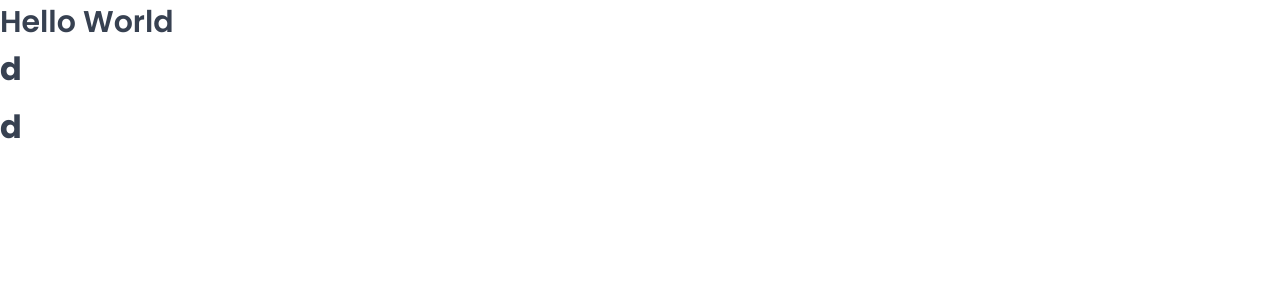
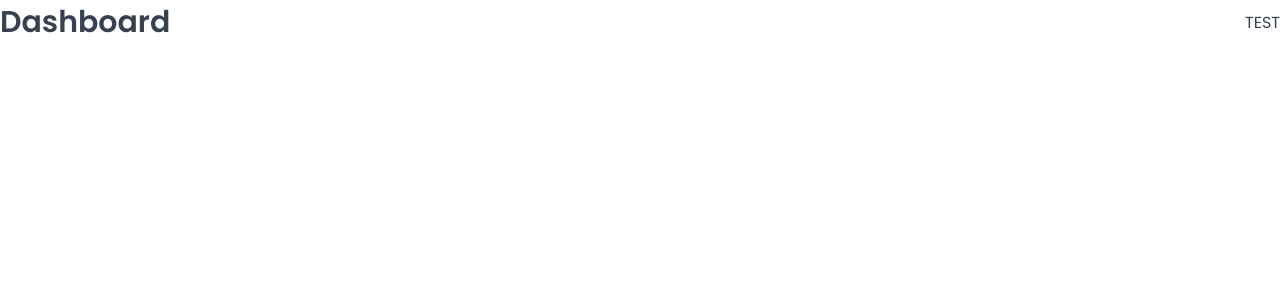
Before and after one commit to Abdel-Fadeel/Wild-Oasis-Dashboard, a React (Vite) app: page /dashboard in a window 1280 px wide. Shown: the top 300 px of the page. Built offline with nearby package versions, Linux system fonts and the light colour scheme; a web font is replaced by a local one.

Commit message:
Setup pages and routes

```diff
--- a/package.json
+++ b/package.json
@@ -12,6 +12,7 @@
   "dependencies": {
     "react": "^18.2.0",
     "react-dom": "^18.2.0",
+    "react-router-dom": "^6.21.1",
     "styled-components": "^6.1.6"
   },
   "devDependencies": {
--- a/src/App.tsx
+++ b/src/App.tsx
@@ -1,16 +1,33 @@
+import { BrowserRouter, Navigate, Route, Routes } from 'react-router-dom';
+// Pages
+import Dashboard from './pages/Dashboard';
+import Bookings from './pages/Bookings';
+import Cabins from './pages/Cabins';
+import Users from './pages/Users';
+import Settings from './pages/Settings';
+import Account from './pages/Account';
+import Login from './pages/Login';
+import PageNotFound from './pages/PageNotFound';
+// Global Styles
 import GlobalStyles from './styles/GlobalStyles';
-import Heading from './ui/Heading';
-import Row from './ui/Row';
 
 function App() {
   return (
     <>
       <GlobalStyles />
-      <Heading as='h1'>Hello World</Heading>
-      <Row>
-        <h1>d</h1>
-        <h1>d</h1>
-      </Row>
+      <BrowserRouter>
+        <Routes>
+          <Route index element={<Navigate to='dashboard' replace />} />
+          <Route path='dashboard' element={<Dashboard />} />
+          <Route path='bookings' element={<Bookings />} />
+          <Route path='cabins' element={<Cabins />} />
+          <Route path='users' element={<Users />} />
+          <Route path='settings' element={<Settings />} />
+          <Route path='account' element={<Account />} />
+          <Route path='login' element={<Login />} />
+          <Route path='*' element={<PageNotFound />} />
+        </Routes>
+      </BrowserRouter>
     </>
   );
 }
--- /dev/null
+++ b/src/pages/Dashboard.tsx
@@ -0,0 +1,13 @@
+import Heading from '../ui/Heading';
+import Row from '../ui/Row';
+
+function Dashboard() {
+  return (
+    <Row type='horizontal'>
+      <Heading as='h1'>Dashboard</Heading>
+      <p>TEST</p>
+    </Row>
+  );
+}
+
+export default Dashboard;
```
Also changed, not shown: src/pages/Dashboard.jsx (deleted, +0 -13 lines), src/pages/Account.tsx (renamed from src/pages/Account.jsx), src/pages/Bookings.tsx (renamed from src/pages/Bookings.jsx), src/pages/Cabins.tsx (renamed from src/pages/Cabins.jsx), src/pages/Login.tsx (renamed from src/pages/Login.jsx), src/pages/PageNotFound.tsx (renamed from src/pages/PageNotFound.jsx), src/pages/Settings.tsx (renamed from src/pages/Settings.jsx), src/pages/Users.tsx (renamed from src/pages/Users.jsx), 1 other file (tests, documents, lock files or other folders).
